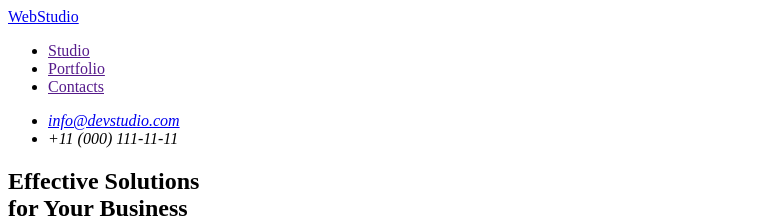
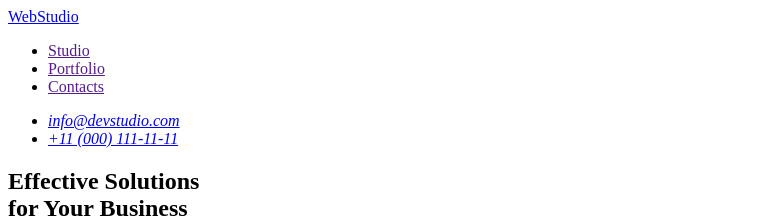
Before and after one commit to lera2342/goit-markup-hw-01, a plain HTML site: page index.html in a window 1280 px wide. Shown: the top 220 px of the page, without its empty margins (0-759 px from the left). Drawn offline with Linux system fonts and the light colour scheme.

Commit message:
fifth commit

```diff
--- a/index.html
+++ b/index.html
@@ -21,15 +21,17 @@
         <address>
         <ul>
             <li><a href="mailto:info@devstudio.com">info@devstudio.com</a></li>
-            <li><a href="tel:+110001111111"></a>+11 (000) 111-11-11</li>
+            <li><a href="tel:+110001111111">+11 (000) 111-11-11</a></li>
         </ul>
         </address>
     </header>
 <main>
     <div>
         <section>
-            <h1>Effective Solutions <br> for Your Business</h1>
-            <button type="button">Order Service</button>
+            <h1>Effective Solutions<br>
+                for Your Business</h1>
+            <button type="button">
+                Order Service</button>
         </section>
 
     </div>
```
